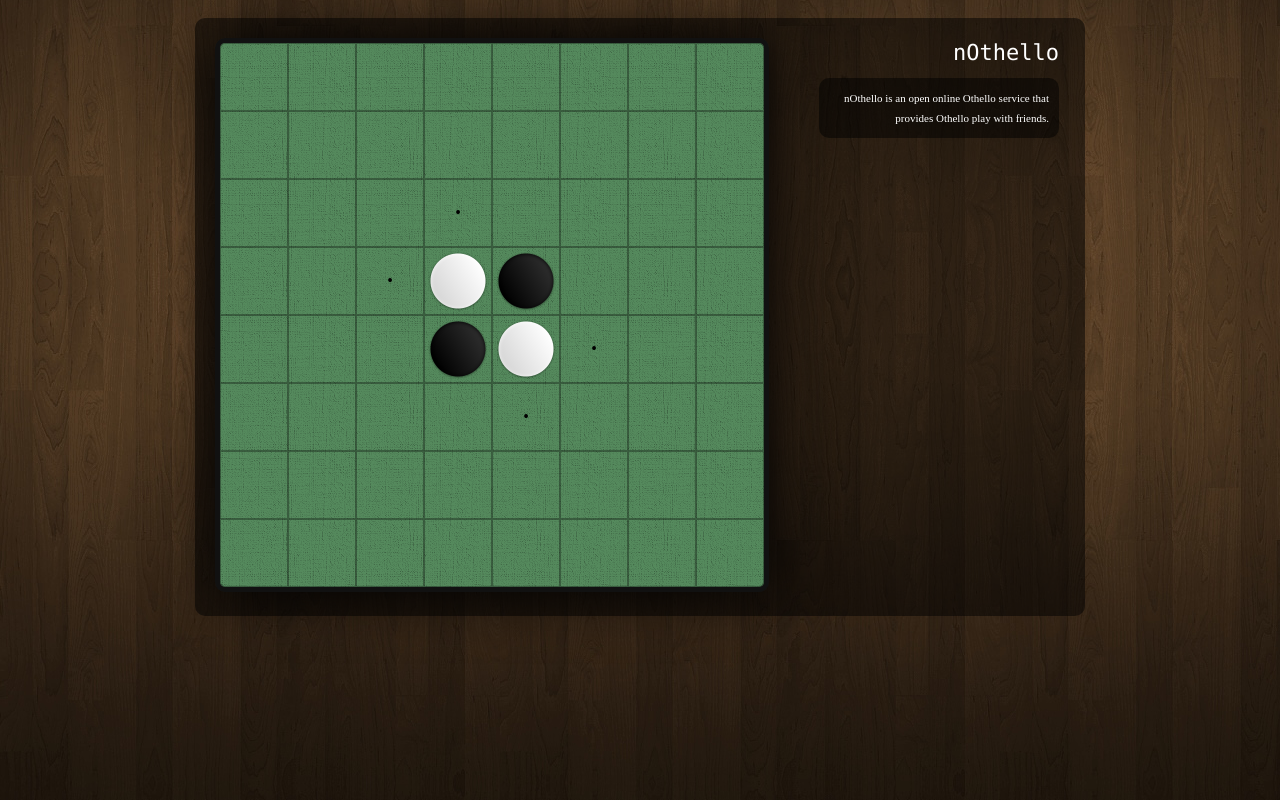
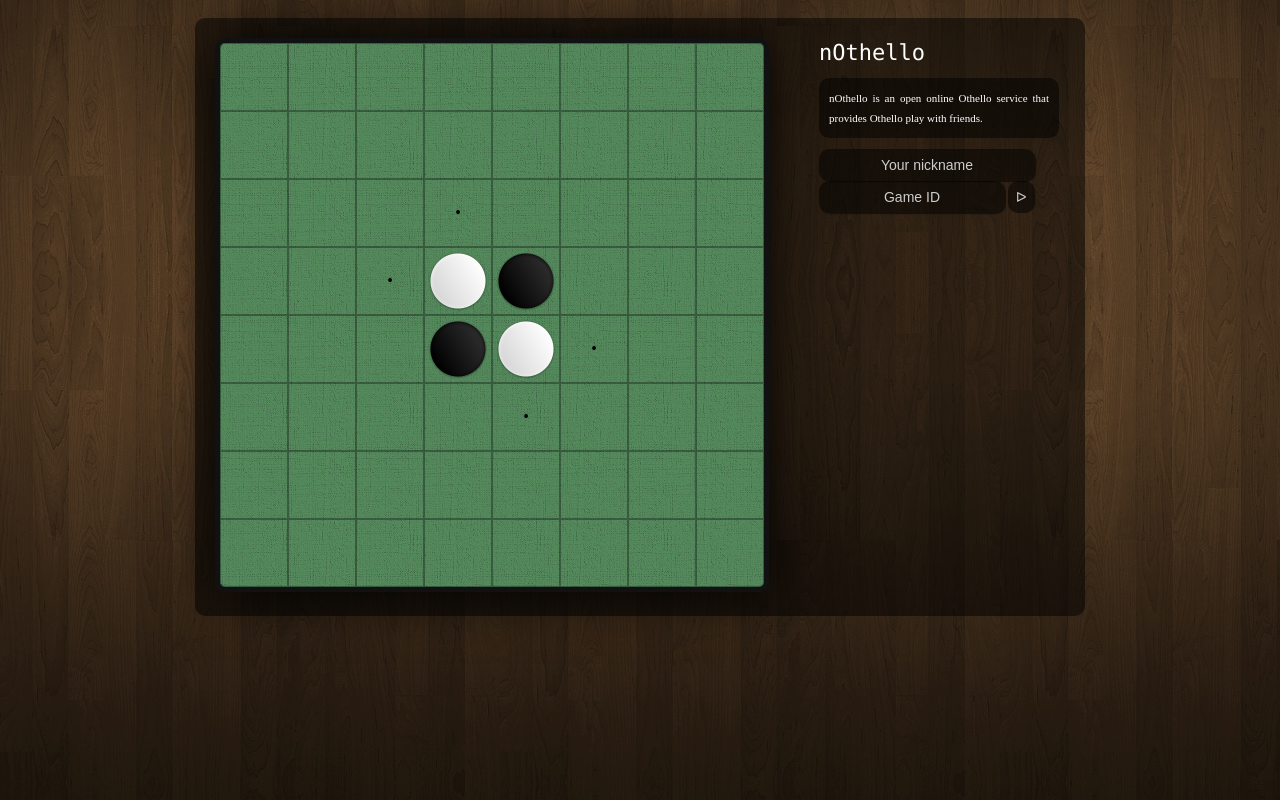
Before and after one commit to ovnicraft/rever.si, a plain HTML site: page index.html in a window 1280 px wide. Drawn offline with Linux system fonts and the light colour scheme.

Commit message:
Login form

```diff
--- a/css/style.css
+++ b/css/style.css
@@ -21,9 +21,9 @@ body {
 	display: inline-block;
 	margin: 5px 0 0 50px;
 	position: fixed;
-	text-align: right;
 	font-size: 11px;
 	line-height: 20px;
+	text-align: justify;
 }
 
 #info p {
@@ -36,7 +36,42 @@ h1 {
 	margin-top: 0;
 	font-weight: normal;
 	font-family: 'Futura', 'Menlo', 'Monaco', 'Helvetica', 'Arial';
-	text-align: right;
+}
+
+#login input[type=text] {
+	border-radius: 10px;
+	background-color: rgba(0, 0, 0, 0.5);
+	border: none;
+	outline: none;
+	color: #CCC;
+	padding: 8px;
+	font-size: 14px;
+	text-align: center;
+	width: 200px;
+	display: block;
+	box-shadow: 1px 1px 1px #111;
+}
+
+#login input[type=button] {
+	border-radius: 10px;
+	background-color: rgba(0, 0, 0, 0.5);
+	border: none;
+	outline: none;
+	color: #CCC;
+	padding: 8px;
+	font-size: 14px;
+	text-align: center;
+	display: block;
+	cursor: pointer;
+}
+
+#login #gameID {
+	width: 170px;
+	display: inline;
+}
+
+#login #play {
+	display: inline;
 }
 
 #board {
--- a/index.html
+++ b/index.html
@@ -93,9 +93,14 @@
 		</table>
 		<div id="info">
 			<h1>nOthello</h1>
-			<p>
+			<p id="message">
 				nOthello is an open online Othello service that provides Othello play with friends.
 			</p>
+			<div id="login">
+				<input type="text" id="nickname" value="Your nickname" />
+				<input type="text" id="gameID" value="Game ID" />
+				<input type="button" id="play" value="ᐅ" />
+			</div>
 		</div>
 	</div>
 	<script type="application/javascript" src="js/othello.js"></script>
```
